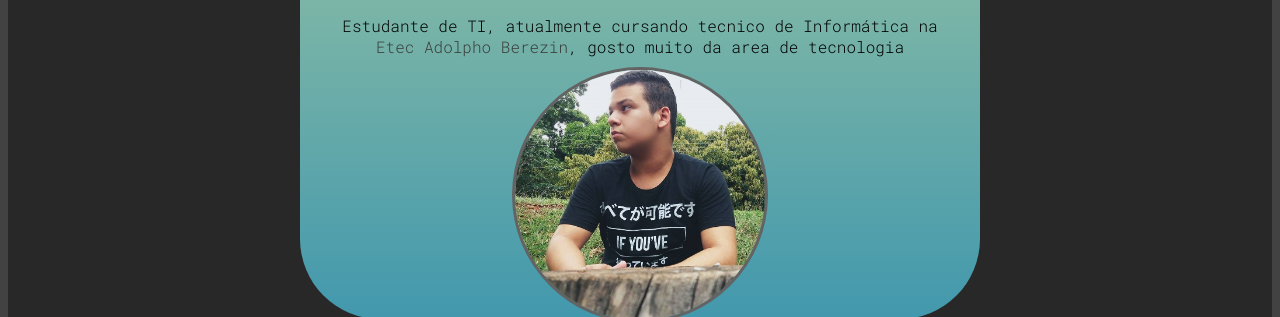
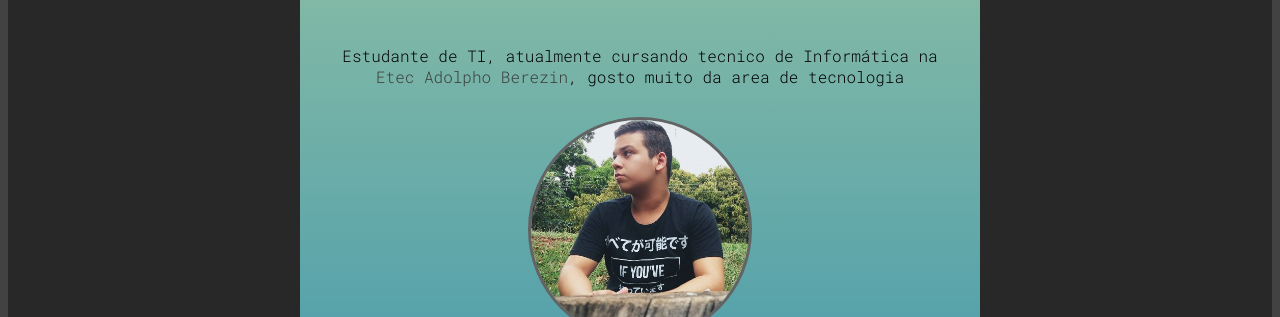
Before and after one commit to Nata-Santos/NataSantos, a plain HTML site: page index.html in a window 1280 px wide. Shown: the part 141-458 px from the top of the page. Drawn offline with Linux system fonts and the light colour scheme.

Commit message:
modifica curriculo

```diff
--- a/style.css
+++ b/style.css
@@ -19,7 +19,7 @@ body {
     background-image: linear-gradient(to top, #4298ad 0%, #91c0a4 100%);
     padding: 20px;
     width: 50vw;
-    height: 50vh;
+    height: 70vh;
     justify-content: center;
     align-items: center;
     flex-flow: row wrap;
@@ -33,6 +33,7 @@ body {
     font-family: 'Roboto Mono', monospace;
     padding: 10px;
     font-style: bolder;
+    flex-flow: row wrap;
 
 
 }
@@ -44,6 +45,7 @@ body {
     display: flex;
     padding: 10px;
     flex-direction: column;
+    flex-flow: row wrap;
 
 
 }
@@ -52,7 +54,7 @@ body {
     display: flex;
     flex-direction: column;
     text-align: center;
-    width: 40%;
+    width: 35%;
 
 }
 
```
